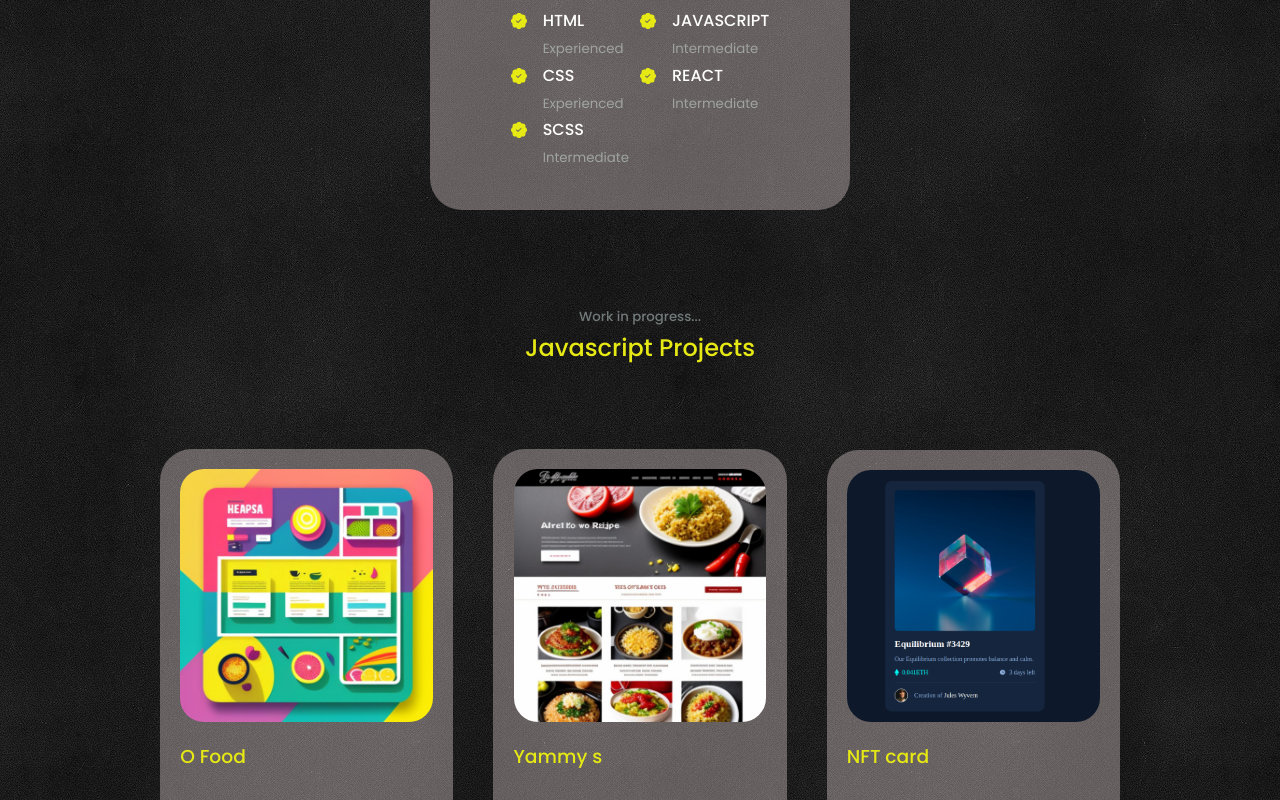
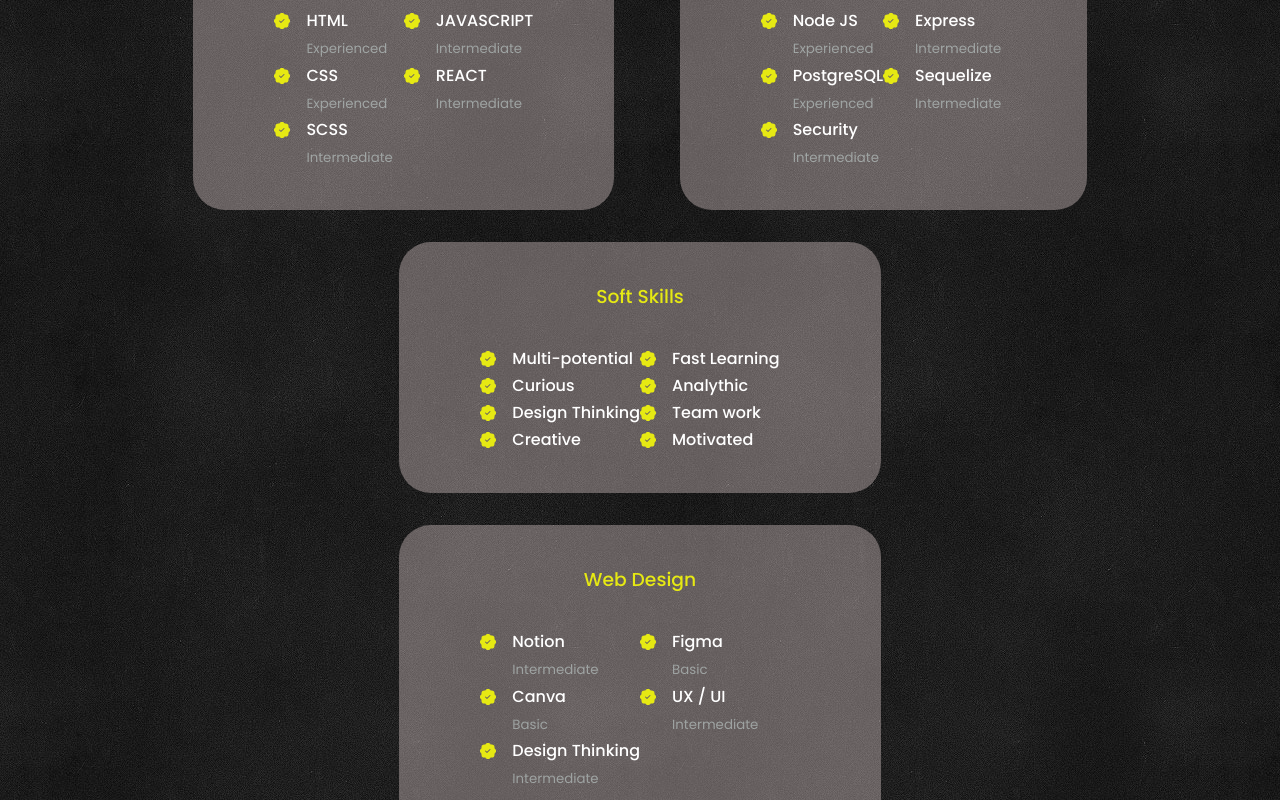
Before and after one commit to YasminaMvl/Porto, a React (Create React App) app: page / in a window 1280 px wide. Shown: the part 2020-2820 px from the top of the page. Built offline with nearby package versions, Linux system fonts and the light colour scheme.

Commit message:
exp correction

```diff
--- a/src/components/Experience/Experience.jsx
+++ b/src/components/Experience/Experience.jsx
@@ -57,6 +57,164 @@ const Experience = () => {
           </div>
         </div>
 
+        <div className='experience__frontend'>
+          <h3>Backend Development</h3>
+          <div className='experience__content'>
+            <article className='experience__details'>
+              <BsPatchCheckFill className='experience__details-icon' />
+              <div>
+                <h4>Node JS</h4>
+                <small className='text-light'>Experienced</small>
+              </div>
+            </article>
+
+            <article className='experience__details'>
+              <BsPatchCheckFill className='experience__details-icon' />
+              <div>
+                <h4>Express</h4>
+                <small className='text-light'>Intermediate</small>
+              </div>
+            </article>
+
+            <article className='experience__details'>
+              <BsPatchCheckFill className='experience__details-icon' />
+              <div>
+                <h4>PostgreSQL</h4>
+                <small className='text-light'>Experienced</small>
+              </div>
+            </article>
+
+            <article className='experience__details'>
+              <BsPatchCheckFill className='experience__details-icon' />
+              <div>
+                <h4>Sequelize</h4>
+                <small className='text-light'>Intermediate</small>
+              </div>
+            </article>
+
+            <article className='experience__details'>
+              <BsPatchCheckFill className='experience__details-icon' />
+              <div>
+                <h4>Security</h4>
+                <small className='text-light'>Intermediate</small>
+              </div>
+            </article>
+          </div>
+        </div>
+
+<div className='experience__frontend'>
+          <h3>Soft Skills</h3>
+          <div className='experience__content'>
+            <article className='experience__details'>
+              <BsPatchCheckFill className='experience__details-icon' />
+              <div>
+                <h4>Multi-potential</h4>
+                <small className='text-light'></small>
+              </div>
+            </article>
+
+            <article className='experience__details'>
+              <BsPatchCheckFill className='experience__details-icon' />
+              <div>
+                <h4>Fast Learning</h4>
+                <small className='text-light'></small>
+              </div>
+            </article>
+
+            <article className='experience__details'>
+              <BsPatchCheckFill className='experience__details-icon' />
+              <div>
+                <h4>Curious</h4>
+                <small className='text-light'></small>
+              </div>
+            </article>
+
+            <article className='experience__details'>
+              <BsPatchCheckFill className='experience__details-icon' />
+              <div>
+                <h4>Analythic</h4>
+                <small className='text-light'></small>
+              </div>
+            </article>
+
+            <article className='experience__details'>
+              <BsPatchCheckFill className='experience__details-icon' />
+              <div>
+                <h4>Design Thinking</h4>
+                <small className='text-light'></small>
+              </div>
+            </article>
+            <article className='experience__details'>
+              <BsPatchCheckFill className='experience__details-icon' />
+              <div>
+                <h4>Team work</h4>
+                <small className='text-light'></small>
+              </div>
+            </article>
+
+            <article className='experience__details'>
+              <BsPatchCheckFill className='experience__details-icon' />
+              <div>
+                <h4>Creative</h4>
+                <small className='text-light'></small>
+              </div>
+            </article>
+            <article className='experience__details'>
+              <BsPatchCheckFill className='experience__details-icon' />
+              <div>
+                <h4>Motivated</h4>
+                <small className='text-light'></small>
+              </div>
+            </article>
+          </div>
+        </div>
+
+        <div className='experience__frontend'>
+          <h3>Web Design </h3>
+          <div className='experience__content'>
+            <article className='experience__details'>
+              <BsPatchCheckFill className='experience__details-icon' />
+              <div>
+                <h4>Notion</h4>
+                <small className='text-light'>Intermediate</small>
+              </div>
+            </article>
+
+            <article className='experience__details'>
+              <BsPatchCheckFill className='experience__details-icon' />
+              <div>
+                <h4>Figma</h4>
+                <small className='text-light'>Basic</small>
+              </div>
+            </article>
+
+            <article className='experience__details'>
+              <BsPatchCheckFill className='experience__details-icon' />
+              <div>
+                <h4>Canva</h4>
+                <small className='text-light'>Basic</small>
+              </div>
+            </article>
+
+            <article className='experience__details'>
+              <BsPatchCheckFill className='experience__details-icon' />
+              <div>
+                <h4>UX / UI </h4>
+                <small className='text-light'>Intermediate</small>
+              </div>
+            </article>
+
+            <article className='experience__details'>
+              <BsPatchCheckFill className='experience__details-icon' />
+              <div>
+                <h4>Design Thinking</h4>
+                <small className='text-light'>Intermediate</small>
+              </div>
+            </article>
+          </div>
+        </div>
+
+
         {/* ... Autres sections (Backend Development, Web Designer, Soft Skills) ... */}
       </div>
     </section>
```
